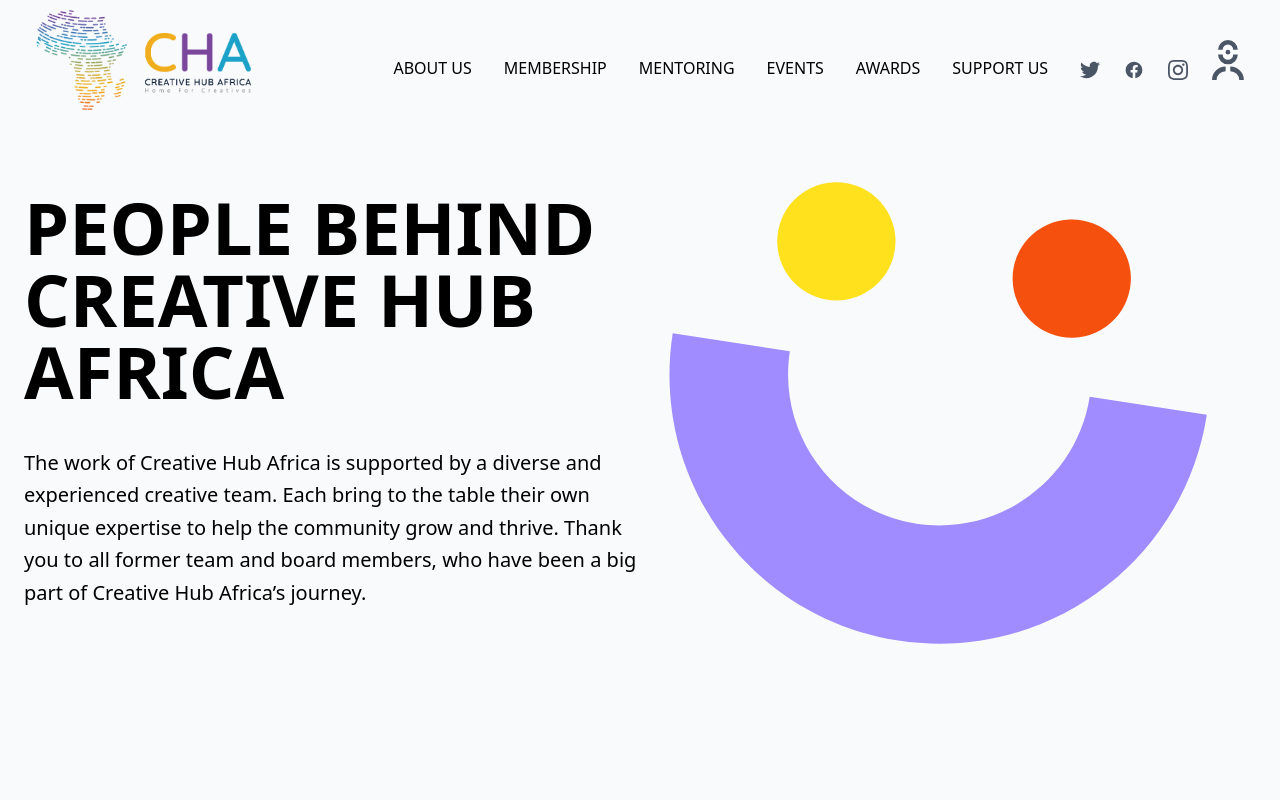
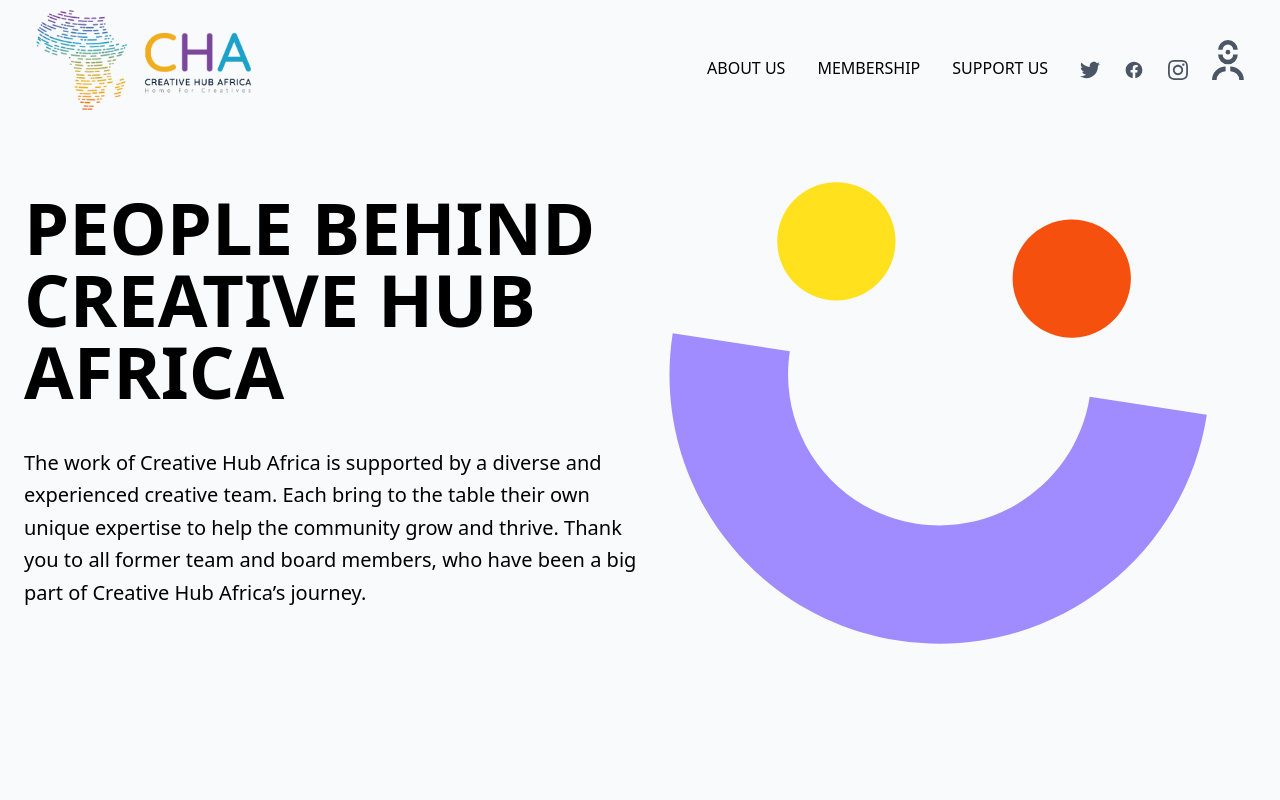
Before and after one commit to abitechcoder/creative-edinburgh, a React (Vite) app: page /about-us/team in a window 1280 px wide. Shown: the top 800 px of the page. Built offline with nearby package versions, Linux system fonts and the light colour scheme.

Commit message:
little fixex

```diff
--- a/src/components/Hero.tsx
+++ b/src/components/Hero.tsx
@@ -13,7 +13,7 @@ const Hero = () => {
                         Welcome to Sierra Leone's Business Markit - <span className="text-primary">Connect,</span> <span className="text-secondary">Invest,</span> <span className="text-tertiary">Thrive</span>
                     </h1>
                     <p className="text-xl">
-                        Sierra Leone Business Markit is your premier digital gateway to the nation's most trusted business directory, investment opportunities, and SME growth tools. Whether you are a local entrepreneur or a global investor, unlock the potential of West Africa's rising star.
+                        Sierra Leone Business Markit is your premier digital gateway to the nation's most trusted business directory, investment opportunities, and SME growth tools. Whether you are a local entrepreneur or a global investor, unlock the potential of West Africa's next rising star.
                     </p>
                     <a href="#" className="bg-linear-to-br text-white text-xl rounded-lg bg-secondary hover:from-secondary hover:to-primary px-6 py-3">Explore Opportunities</a>
                 </div>
--- a/src/components/Navbar.tsx
+++ b/src/components/Navbar.tsx
@@ -110,9 +110,9 @@ const Navbar = ({ setIsMenuOpen }: any) => {
         <div className="hidden lg:flex items-end gap-8">
           <MyDropDownLink title="ABOUT US" links={aboutLinks} />
           <MyDropDownLink title="MEMBERSHIP" links={membershipLinks} />
-          <NavLink href="/mentoring">MENTORING</NavLink>
-          <MyDropDownLink title="Events" links={eventsLinks} />
-          <NavLink href="/awards">AWARDS</NavLink>
+          {/* <NavLink href="/mentoring">MENTORING</NavLink> */}
+          {/* <MyDropDownLink title="Events" links={eventsLinks} /> */}
+          {/* <NavLink href="/awards">AWARDS</NavLink> */}
           {/* <NavLink href="#">FOR COMMUNITY</NavLink> */}
           <MyDropDownLink title="SUPPORT US" links={supportUsLinks} />
 
--- a/src/constant.ts
+++ b/src/constant.ts
@@ -136,7 +136,7 @@ export const NavLinks = [
   },
 ]
 export const creativeSierraleone = {
-  title: "Creative Hub Africa is a registered charity.",
+  title: "Creative Hub Africa is a registered creative ecosystem builder.",
   description:
     "Our main objective is to protect the welfare of the creative community through services for creative freelancers, sole traders and startups in order to allow them to develop and thrive, through:",
   subheading1: "The advancement of the arts and culture;",
```
Also changed, not shown: src/assets/profile2.jpg.
